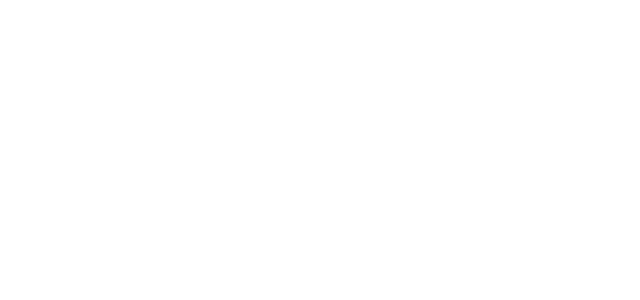
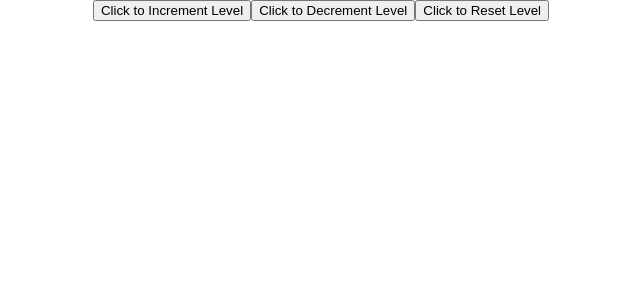
Before and after one commit to ahkian/redux-practice, a React (Create React App) app: page / in a window 1280 px wide. Shown: the top 300 px of the page, without its empty margins (319-959 px from the left). Built offline with nearby package versions, Linux system fonts and the light colour scheme.

Commit message:
Added buttons to App.js to manipulate store

```diff
--- a/src/App.js
+++ b/src/App.js
@@ -3,10 +3,32 @@ import './App.css';
 import { connect } from 'react-redux';
 
 class App extends Component {
+  increment = () => {
+    this.props.dispatch({
+      type: 'INCREMENT_LEVEL'
+    })
+  }
+
+  decerement = () => {
+    this.props.dispatch({
+      type: 'DECREMENT_LEVEL'
+    })
+  }
+
+  reset = () => {
+    this.props.dispatch({
+      type: 'SET_LEVEL',
+      payload: 1
+    })
+  }
+
   render() {
+    console.log(this.props);
     return (
       <div className="App">
-
+        <button onClick={this.increment}>Click to Increment Level</button>
+        <button onClick={this.decerement}>Click to Decrement Level</button>
+        <button onClick={this.reset}>Click to Reset Level</button>
       </div>
     );
   }
```
